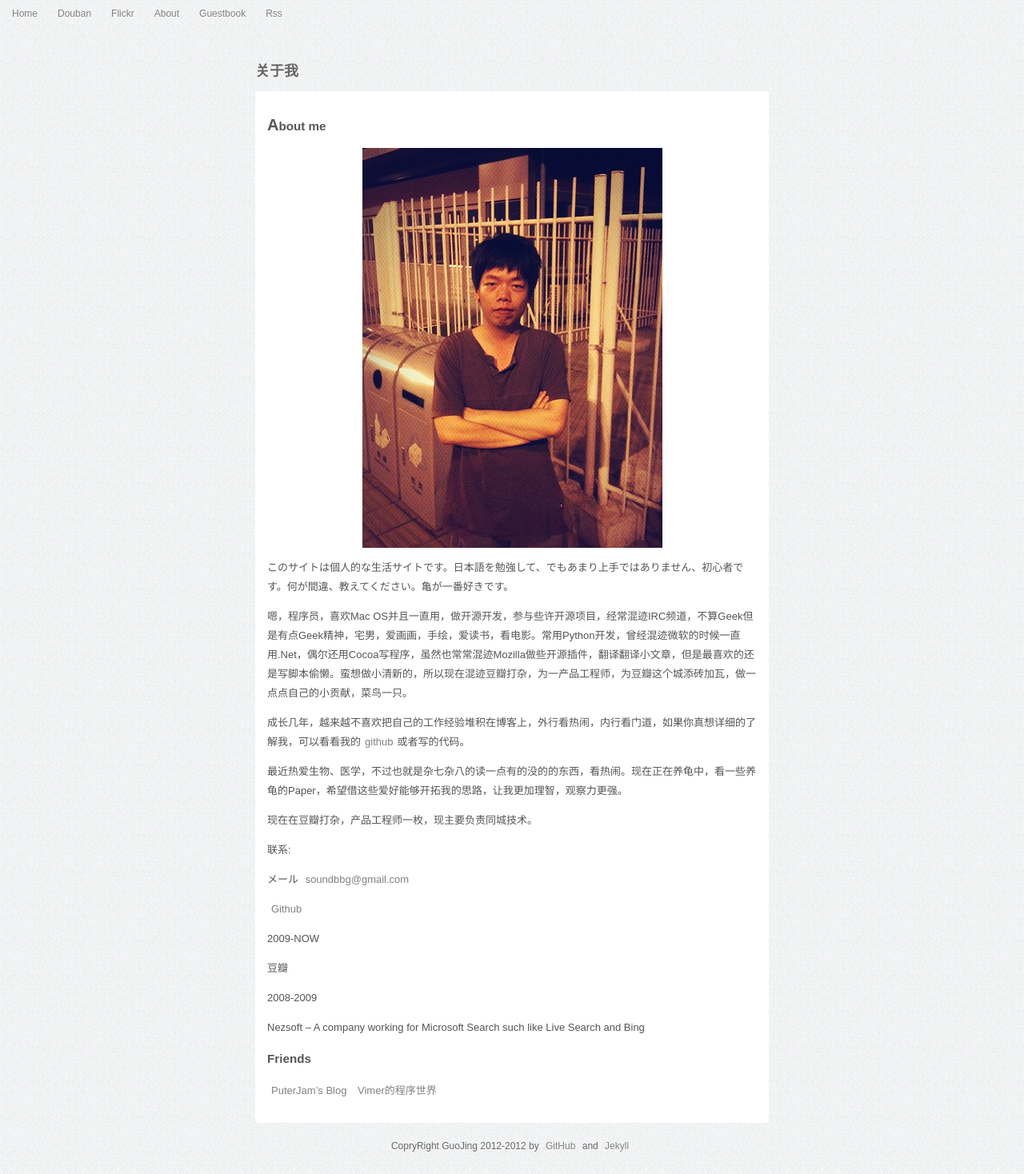
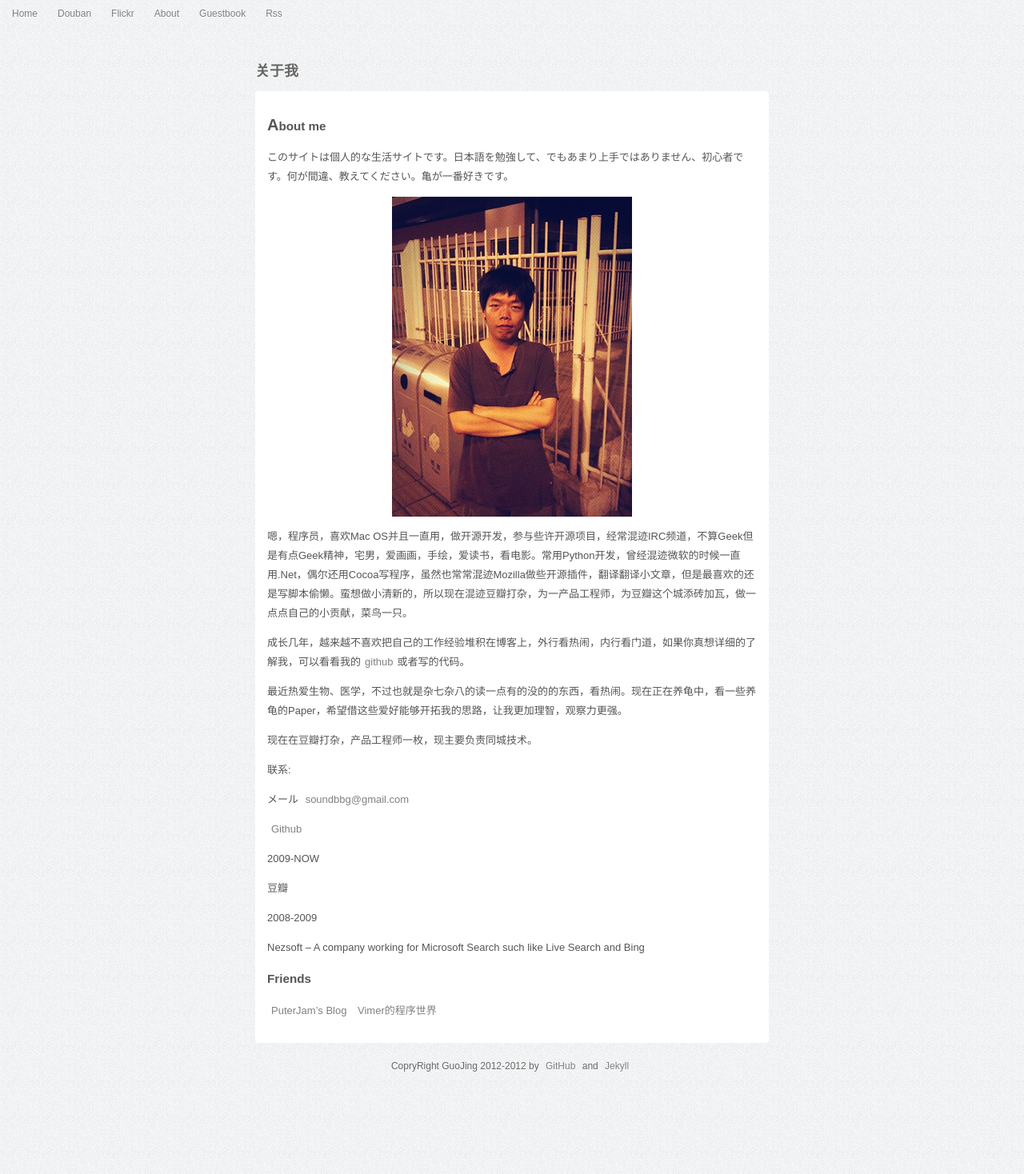
Before and after one commit to zwitzwit/guojing.github.com, a Jekyll site: the page built from about.md, in a window 1280 px wide. Shown: the whole page at 80% size. Built offline with Jekyll 4.4.1, drawn with Linux system fonts in a browser that asks for light colours; Markdown is read by kramdown in place of the engine named in the settings.

```diff
--- a/about.md
+++ b/about.md
@@ -6,10 +6,9 @@ description: 关于我
 ---
 
 ### About me
+このサイトは個人的な生活サイトです。日本語を勉強して、でもあまり上手ではありません、初心者です。何が間違、教えてください。亀が一番好きです。
 
 ![AboutMe](/images/about.jpg)
-
-このサイトは個人的な生活サイトです。日本語を勉強して、でもあまり上手ではありません、初心者です。何が間違、教えてください。亀が一番好きです。
 
 嗯，程序员，喜欢Mac OS并且一直用，做开源开发，参与些许开源项目，经常混迹IRC频道，不算Geek但是有点Geek精神，宅男，爱画画，手绘，爱读书，看电影。常用Python开发，曾经混迹微软的时候一直用.Net，偶尔还用Cocoa写程序，虽然也常常混迹Mozilla做些开源插件，翻译翻译小文章，但是最喜欢的还是写脚本偷懒。蛮想做小清新的，所以现在混迹豆瓣打杂，为一产品工程师，为豆瓣这个城添砖加瓦，做一点点自己的小贡献，菜鸟一只。
 
```
Also changed, not shown: images/about.jpg.
